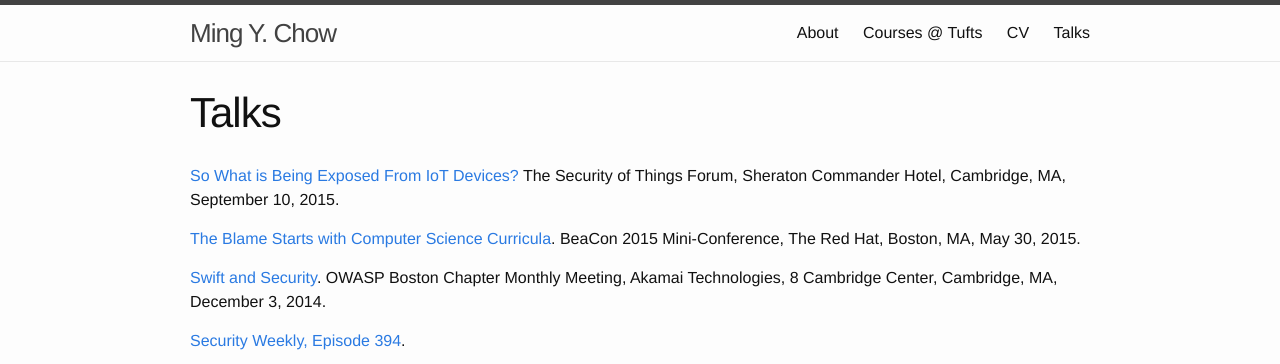
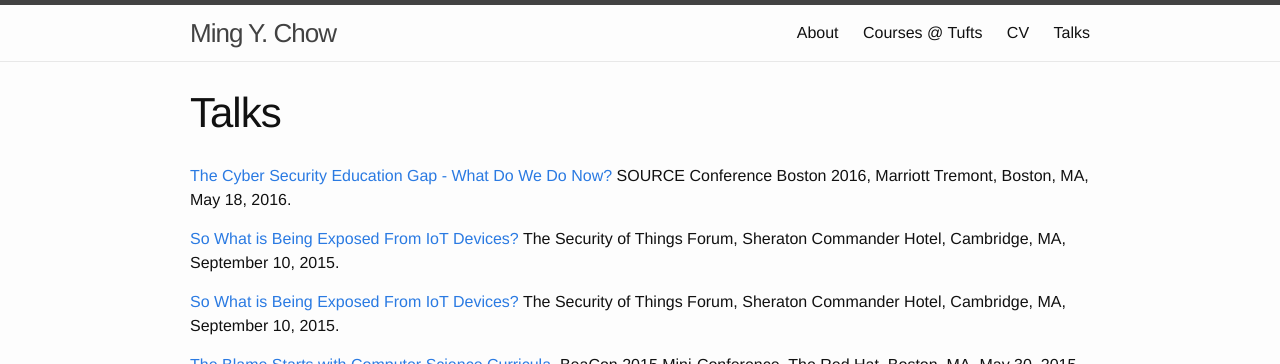
Before and after one commit to mchow01/mchow01.github.io, a Jekyll site: the page built from talks.md, in a window 1280 px wide and 900 px high, cut to the strip 0-364 px from the top of the window. Built offline with Jekyll 4.4.1, drawn with Linux system fonts in a browser that asks for light colours.

Commit message:
Added SOURCE 2016 talk to list

```diff
--- a/talks.md
+++ b/talks.md
@@ -3,6 +3,10 @@ layout: page
 title: Talks
 permalink: /talks/
 ---
+
+[The Cyber Security Education Gap - What Do We Do Now?](/docs/source2016.pdf) SOURCE Conference Boston 2016, Marriott Tremont, Boston, MA, May 18, 2016.
+
+[So What is Being Exposed From IoT Devices?](/docs/securityofthings2015.pdf) The Security of Things Forum, Sheraton Commander Hotel, Cambridge, MA, September 10, 2015.
 
 [So What is Being Exposed From IoT Devices?](/docs/securityofthings2015.pdf) The Security of Things Forum, Sheraton Commander Hotel, Cambridge, MA, September 10, 2015.
 
```
Also changed, not shown: 2 other files.
